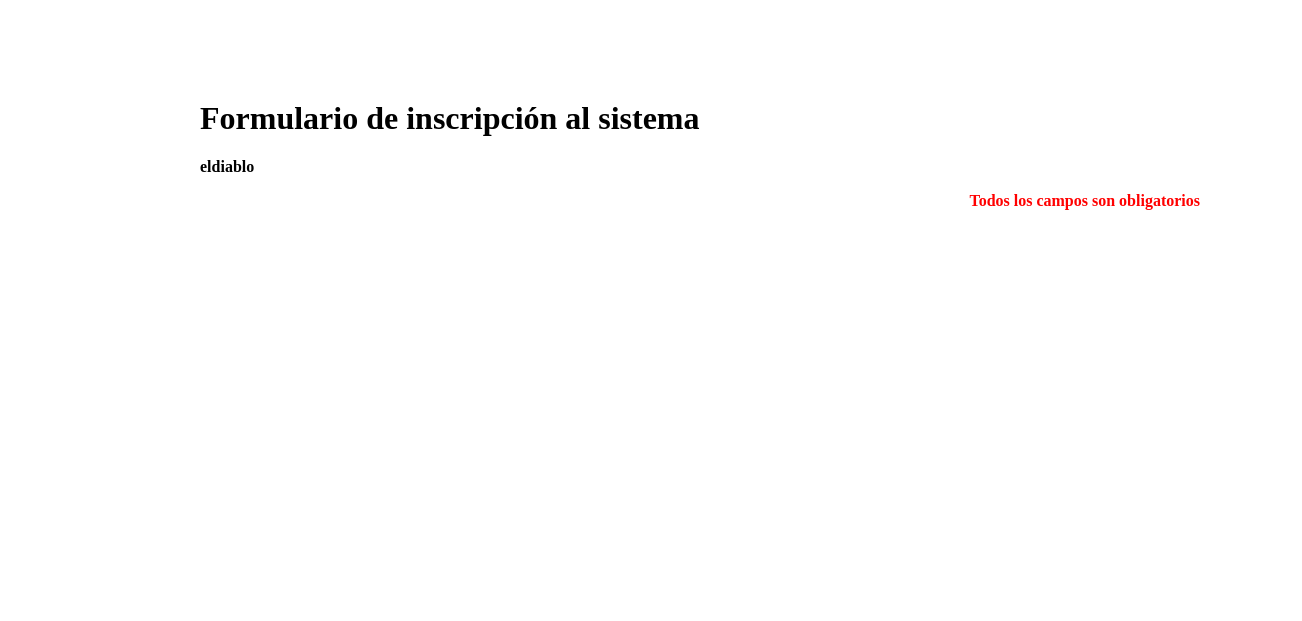
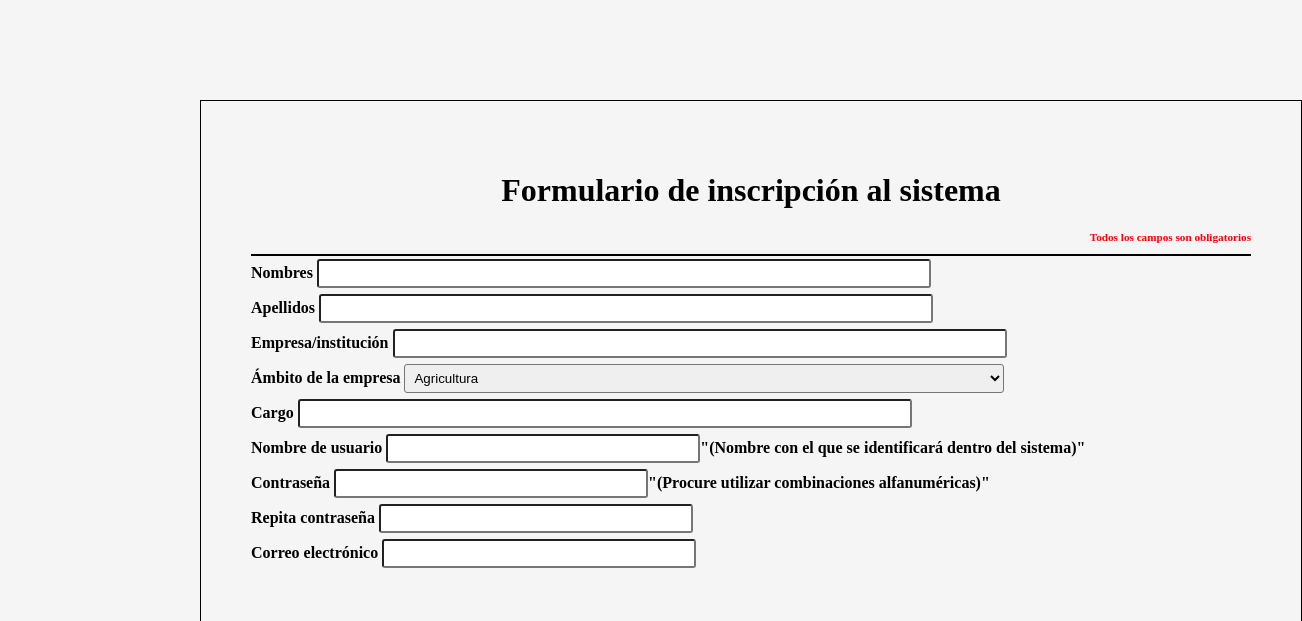
Before and after one commit to javijc96/Lenguajes_2024_Javier_Juarez, a plain HTML site: page Ejercicios/formularios/formulario1.html in a window 1280 px wide. Shown: the top 621 px of the page, 1302 px wide, since content can reach past the window. Drawn offline with Linux system fonts and the light colour scheme.

Commit message:
formulario 1 avanzando fuelte y links a index de tablas y tal

```diff
--- a/Ejercicios/formularios/formulario1.html
+++ b/Ejercicios/formularios/formulario1.html
@@ -9,8 +9,37 @@
     <title>formulario1</title>
     <style>
        .textorojo{
+        font-size: 0.7em;
         color: red;
         text-align:right
+       }
+       h1{
+        text-align: center;
+       }
+       body{
+        justify-content: center;
+        align-items: center;
+        background-color: whitesmoke;
+        padding: 50px;
+        border: 1px solid black;
+       }
+       .inputlargo{
+        width: 60%;
+        padding:5px;
+        border-radius: 3px;
+        margin-bottom: 3px;
+        margin-top: 3px;
+       }
+       .inputcorto{
+        width: 30%;
+        padding: 5px;
+        border-radius: 3px;
+        margin-top: 3px;
+        margin-bottom: 3px;
+       }
+       form{
+        border: 1px solid black;
+        display: block;
        }
 
     </style>
@@ -19,6 +48,32 @@
 <h1>Formulario de inscripción al sistema</h1>
 
 <body style=width:1000px ; leftmargin="200" ; rightmargin="100" ; topmargin="100" ;>
-eldiablo
 <p class="textorojo">Todos los campos son obligatorios</p>
+<form name="inscripcionasistema" method="post"></form>
+        <label for="nombres">Nombres</label>
+            <input class="inputlargo" type="text" name="nombres" size="40"><br>
+        <label for="apellidos">Apellidos</label>
+            <input class="inputlargo" type="text" name="apellidos"><br>
+        <label for="empresa">Empresa/institución</label>
+            <input class="inputlargo" type="text" name="empresa"><br>
+        <label for="ambitoempresa">Ámbito de la empresa</label>
+            <select class="inputlargo" id="ambitoempresa" name="ambitoempresa">
+                <option value="Agricultura">Agricultura</option>
+                <option value="Educacion">Educación</option>
+                <option value="Salud">Salud</option>
+                <option value="Tecnologia">Tecnología</option>
+            </select>
+            <br>
+        <label for="cargo">Cargo</label>
+            <input class="inputlargo" type="text" name="cargo"><br>
+        <label for="nombreusuario">Nombre de usuario</label>
+            <input class=inputcorto type="text" name="nombreusuario">"(Nombre con el que se identificará dentro del sistema)"<br>
+        <label for="contrasenya">Contraseña</label>
+            <input class=inputcorto type="password" name="contrasenya">"(Procure utilizar combinaciones alfanuméricas)"<br>
+        <label for="repitacontrasenya">Repita contraseña</label>
+            <input class=inputcorto type="password" name="repitacontrasenya"><br>
+        <label for="email">Correo electrónico</label>
+            <input class=inputcorto type="text" name="email"><br>
+
+
 </body>
```
Also changed, not shown: Ejercicios/formularios/formulario2.html (+6 -5 lines), Ejercicios/formularios/index.html (+4 -5 lines), Ejercicios/formularios/tablas.html (+2 -1 lines).
